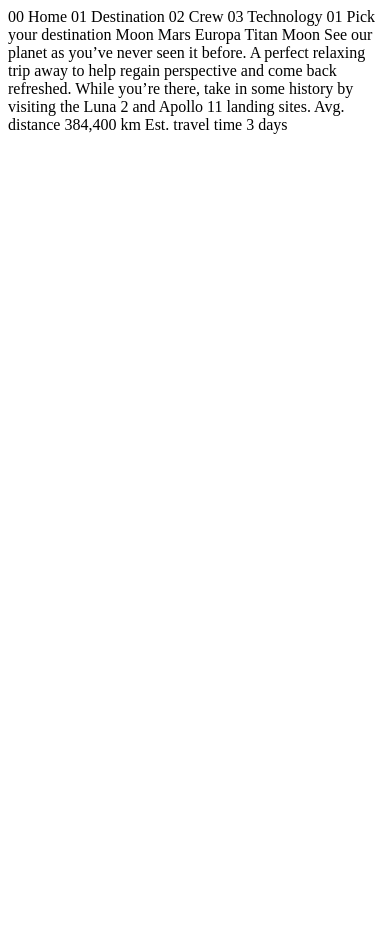
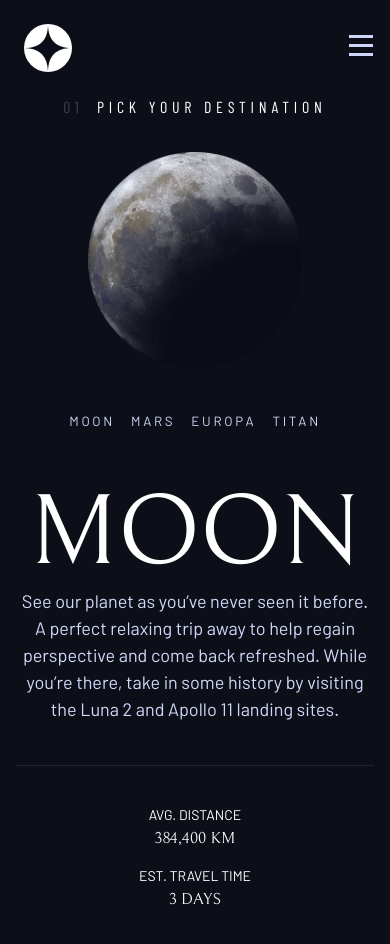
Before and after one commit to indhuhari14/space-project, a plain HTML site: page destination-moon.html in a window 390 px wide. Before the commit the page ends 844 px from the top, so only its background shows below. Drawn offline with Linux system fonts and the light colour scheme; files whose address does not match are found by name.

Commit message:
Added destination page and mobile first layout is completed

```diff
--- a/css/style.css
+++ b/css/style.css
@@ -38,7 +38,7 @@
     --fs-800: 6.25rem;
     --fs-700: 3.5rem;
     --fs-600: 2rem;
-    --fs-500: 1.75rem;
+    --fs-500: 1rem;
     --fs-400: 1.125rem;
     --fs-300: 1rem;
     --fs-200: 0.875rem;
@@ -55,6 +55,7 @@
         --fs-800: 5rem;
         --fs-700: 2.5rem;
         --fs-600: 1.5rem;
+        --fs-500: 1.25rem;
         --fs-400: 1rem;
     }
 
@@ -66,6 +67,7 @@
         --fs-800: 6.25rem;
         --fs-700: 3.5rem;
         --fs-600: 2rem;
+        --fs-500: 1.75rem;
         --fs-400: 1.125rem;
     }
 }
@@ -174,34 +176,7 @@ select {
     margin-inline: auto;
     max-width: 80rem;
 }
-.grid-container {
-    display: grid;
-    text-align: center;
-    place-items: center;
-    padding: 0 1rem;
-}
-.grid-container *{
-    max-width: 50ch;
-}
 
-@media (min-width: 45em) {
-    .grid-container {
-        display: grid;
-        text-align: left;
-        column-gap: var(--conatiner-gap, 2rem);
-        grid-template-columns: minmax(1rem, 1fr) minmax(0 , 40rem) minmax(0 , 40rem) minmax(1rem, 1fr);
-    }
-    .grid-container > *:first-child {
-        grid-column: 2;
-    }
-    .grid-container > *:last-child {
-        grid-column: 3;
-    }
-    .grid-container--home {
-        align-items: end;
-        padding-bottom: max(6rem, 20vh);
-    }
-}
 .sr-only {
     position: absolute;
     width: 1px;
@@ -326,6 +301,7 @@ select {
 
 .underline-indicators > * {
     cursor: pointer;
+    border: 0;
     padding: var(--underline-gap, 1rem) 0;
     border-bottom: .2rem solid hsl( var(--clr-white) / 0 );
 }
@@ -442,3 +418,66 @@ body {
         background-image: url(../assets/home/background-home-desktop.jpg);
     }
 }
+
+/* ---------------------------- */
+/* layout                       */
+/* ---------------------------- */
+
+.grid-container {
+    display: grid;
+    text-align: center;
+    place-items: center;
+    padding: 0 1rem;
+    padding-bottom: 4rem;
+}
+.grid-container * {
+    max-width: 50ch;
+}
+
+/* Destination layout*/
+.grid-container--destination{
+    --flow-space: 2rem;
+    grid-template-areas:
+    'title'
+    'image'
+    'tabs'
+    'content';
+}
+.numbered-title {
+    grid-area: title;
+}
+.grid-container--destination > img {
+    grid-area: image;
+    max-width: 60%;
+}
+.grid-container--destination > .tab-list{
+    grid-area: tabs;
+}
+.grid-container--destination > .destination-info{
+    grid-area: content;
+}
+.destination-meta{
+    flex-direction: column;
+    border-top: 1px solid hsl( var(--clr-light) / .1);
+    padding-top: 2.5rem;
+    margin-top: 2.5rem;
+}
+
+@media (min-width: 45em) {
+    .grid-container {
+        display: grid;
+        text-align: left;
+        column-gap: var(--conatiner-gap, 2rem);
+        grid-template-columns: minmax(1rem, 1fr) minmax(0 , 40rem) minmax(0 , 40rem) minmax(1rem, 1fr);
+    }
+    .grid-container > *:first-child {
+        grid-column: 2;
+    }
+    .grid-container > *:last-child {
+        grid-column: 3;
+    }
+    .grid-container--home {
+        align-items: end;
+        padding-bottom: max(6rem, 20vh);
+    }
+}
--- a/destination-moon.html
+++ b/destination-moon.html
@@ -1,37 +1,75 @@
 <!DOCTYPE html>
-<html lang="en">
+<html>
+
 <head>
-  <meta charset="UTF-8">
-  <meta name="viewport" content="width=device-width, initial-scale=1.0">
+  <meta charset="utf-8">
+  <meta http-equiv="X-UA-Compatible" content="IE=edge">
+  <title>Space tourism website</title>
+  <meta name="viewport" content="width=device-width, initial-scale=1">
+  <link rel="icon" type="image/svg" sizes="32x32" href="./assets/shared/logo.svg">
+  <link rel="stylesheet" href="css/style.css">
 
-  <link rel="icon" type="image/png" sizes="32x32" href="./assets/favicon-32x32.png">
+  <script src="index.js" defer></script>
+</head>
 
-  <title>Frontend Mentor | Space tourism website</title>
-</head>
-<body>
+<body class="destination">
+  <header class="primary-header flex">
+    <div>
+      <img class="logo" src="./assets/shared/logo.svg" alt="space tour logo">
+    </div>
+    <button class="mobile-nav-toggle" aria-controls="primary-navigation" aria-expanded="false"><span
+        class="sr-only">menu</span></button>
+    <nav>
+      <ul class="primary-navigation underline-indicators flex" data-visible="false">
+        <li class="active">
+          <a class="ff-sans-cond fs-300 text-white upper-case letter-spacing-2" href=""><span
+              aria-hidden="true">00</span>Home</a>
+        </li>
+        <li>
+          <a class="ff-sans-cond fs-300 text-white upper-case letter-spacing-2" href=""><span
+              aria-hidden="true">01</span>Destination</a>
+        </li>
+        <li>
+          <a class="ff-sans-cond fs-300 text-white upper-case letter-spacing-2" href=""><span
+              aria-hidden="true">02</span>Crew</a>
+        </li>
+        <li>
+          <a class="ff-sans-cond fs-300 text-white upper-case letter-spacing-2" href=""><span
+              aria-hidden="true">03</span>Technology</a>
+        </li>
+      </ul>
+    </nav>
+  </header>
 
-  00 Home
-  01 Destination
-  02 Crew
-  03 Technology
+  <body>
+    <main class="grid-container grid-container--destination flow">
+      <h1 class="numbered-title"><span aria-hidden="true">01</span>Pick your destination</h1>
+      <img src="./assets/destination/image-moon.webp" alt="the moon">
+      <div class="tab-list underline-indicators flex">
+        <button aria-selected="true" class="upper-case ff-sasns-cond text-light bg-dark letter-spacing-2">Moon</button>
+        <button aria-selected="false" class="upper-case ff-sasns-cond text-light bg-dark letter-spacing-2">Mars</button>
+        <button aria-selected="false" class="upper-case ff-sasns-cond text-light bg-dark letter-spacing-2">Europa</button>
+        <button aria-selected="false" class="upper-case ff-sasns-cond text-light bg-dark letter-spacing-2">Titan</button>
+      </div>
+      <article class="destination-info">
+        <h2 class="ff-serif fs-800 upper-case">Moon</h2>
+        <p class="ff-sans-normal text-light fs-400">
+          See our planet as you’ve never seen it before. A perfect relaxing trip away to help
+          regain perspective and come back refreshed. While you’re there, take in some history
+          by visiting the Luna 2 and Apollo 11 landing sites.
+        </p>
+        <div class="destination-meta flex">
+          <div>
+            <h3 class="text-accent fs-200 upper-case">Avg. distance</h3>
+            <p class="fs-500 ff-serif upper-case">384,400 km</p>
+          </div>
+          <div>
+            <h3 class="text-accent fs-200 upper-case">Est. travel time</h3>
+            <p class="fs-500 ff-serif upper-case"> 3 days</p>
+          </div>
+        </div>
+      </article>
+    </main>
+  </body>
 
-  01 Pick your destination
-
-  Moon
-  Mars
-  Europa
-  Titan
-
-  Moon
-
-  See our planet as you’ve never seen it before. A perfect relaxing trip away to help
-  regain perspective and come back refreshed. While you’re there, take in some history
-  by visiting the Luna 2 and Apollo 11 landing sites.
-
-  Avg. distance
-  384,400 km
-
-  Est. travel time
-  3 days
-</body>
 </html>
```
